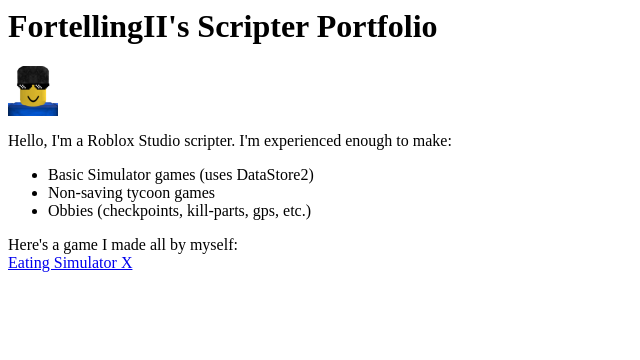
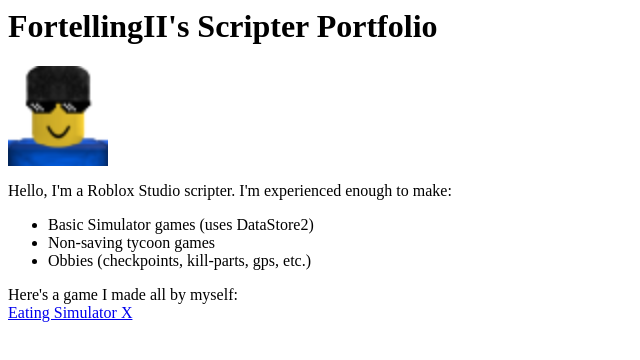
Before and after one commit to Zebulaun/Site, a plain HTML site: page index.html in a window 1280 px wide. Shown: the whole page, without its empty margins (0-640 px from the left). Drawn offline with Linux system fonts and the light colour scheme.

Commit message:
Update index.html

```diff
--- a/index.html
+++ b/index.html
@@ -5,7 +5,7 @@
     </title
   </head>
   <body>
-    <h1>FortellingII's Scripter Portfolio</h1><img src='https://github.com/Zebulaun/Site/raw/main/me2.png'><img>
+    <h1>FortellingII's Scripter Portfolio</h1><img src='https://github.com/Zebulaun/Site/raw/main/me2.png' style="width:100px;height:100px;><img>
     <p>
       Hello, I'm a Roblox Studio scripter. I'm experienced enough to make:
       <ul>
```
